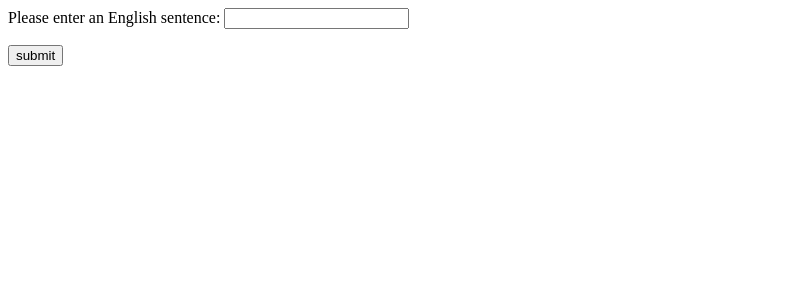
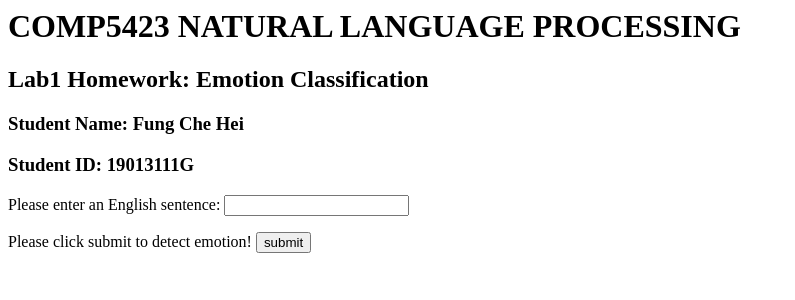
Before and after one commit to Mickey1018/POLYU-COMP5423-NLP, a Flask app: page / in a window 1280 px wide. Shown: the top 300 px of the page, without its empty margins (0-795 px from the left). Run offline with Flask 2, Linux system fonts and the light colour scheme.

Commit message:
Add files via upload

```diff
--- a/individual_project/templates/predict.html
+++ b/individual_project/templates/predict.html
@@ -1,8 +1,28 @@
 <html>
+   <head>
+      <title>COMP5423 NATURAL LANGUAGE PROCESSING</title>
+   </head>
+   <header>
+      <h1>
+         <a>COMP5423 NATURAL LANGUAGE PROCESSING</a>
+      </h1>
+      <h2>
+         <a>Lab1 Homework: Emotion Classification</a>
+      </h2>
+      <h3>
+         <a>Student Name: Fung Che Hei</a>
+      </h3>
+      <h3>
+         <a>Student ID: 19013111G</a>
+      </h3>
+   </header>
    <body>
       <form action = "http://localhost:5000/result" method = "POST">
          <p>Please enter an English sentence:  <input type = "text" name = "Emotion Predicted" /></p>
-         <p><input type = "submit" value = "submit" /></p>
+         <p>
+            <a>Please click submit to detect emotion!</a>
+            <input type = "submit" value = "submit" />
+         </p>
       </form>
    </body>
 </html>
--- a/individual_project/templates/result.html
+++ b/individual_project/templates/result.html
@@ -3,9 +3,10 @@
    <body>
       <table border = 1>
             <tr>
-               <th> The predicted emotion is {{ emotion }} !</th>
+               <th> The predicted emotion of your sentence is {{ emotion }} !</th>
             </tr>
       </table>
    <p style="font-size:100px">&#{{ emoji }};</p>
+   <p>Thankyou for using this application!</p>
    </body>
 </html>
```
